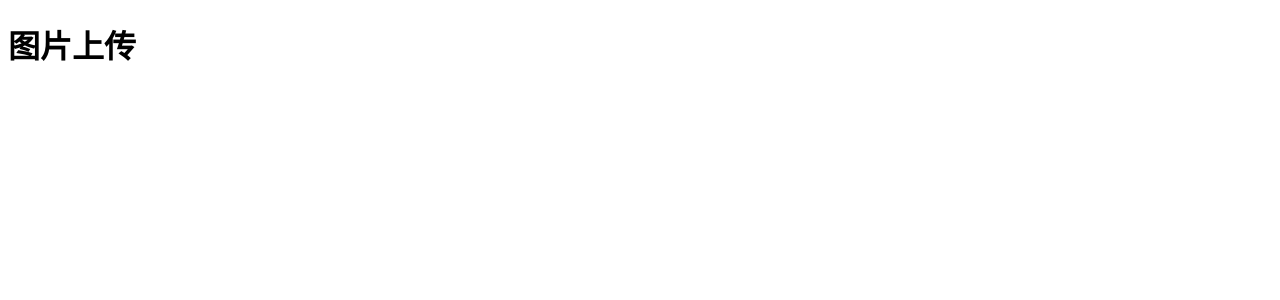
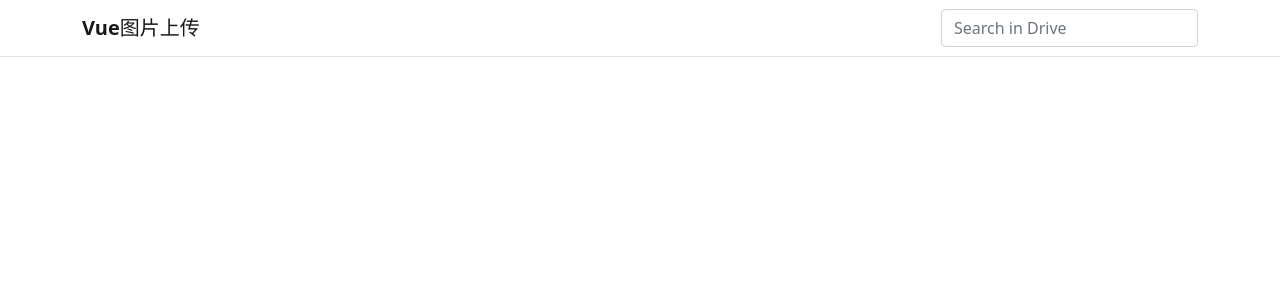
Before and after one commit to hemiahwu/vue3-vite-image-uploader, a Vue app: page / in a window 1280 px wide. Shown: the top 300 px of the page. Built offline with nearby package versions, Linux system fonts and the light colour scheme.

Commit message:
03navbar

```diff
--- a/index.html
+++ b/index.html
@@ -4,6 +4,7 @@
     <meta charset="UTF-8" />
     <link rel="icon" href="/favicon.ico" />
     <meta name="viewport" content="width=device-width, initial-scale=1.0" />
+    <link href="https://cdn.jsdelivr.net/npm/bootstrap@5.1.3/dist/css/bootstrap.min.css" rel="stylesheet">
     <title>Vite App</title>
   </head>
   <body>
--- a/src/App.vue
+++ b/src/App.vue
@@ -1,8 +1,9 @@
 <script setup>
+import Navbar from "./components/Navbar.vue";
 </script>
 
 <template>
-  <h1>图片上传</h1>
+  <Navbar />
 </template>
 
 <style>
--- /dev/null
+++ b/src/components/Navbar.vue
@@ -0,0 +1,30 @@
+<template>
+  <nav
+    class="
+      navbar navbar-light
+      bg-white
+      navbar-expand-lg
+      border-bottom
+      fixed-top
+    "
+  >
+    <div class="container">
+      <a class="navbar-brand" href="/"><strong>Vue</strong>图片上传</a>
+
+      <form class="form-inline mt-2 mt-md-0">
+        <input
+          class="form-control"
+          type="text"
+          placeholder="Search in Drive"
+          aria-label="Search"
+        />
+      </form>
+    </div>
+  </nav>
+</template>
+
+<script setup>
+</script>
+
+<style>
+</style>
```
